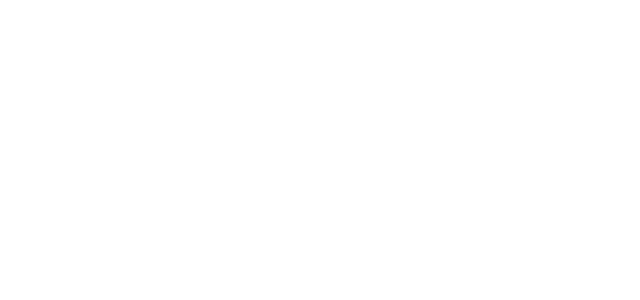
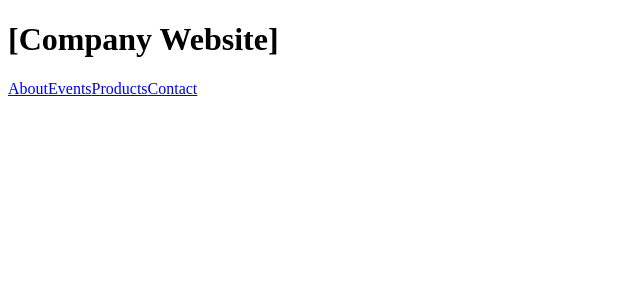
Before and after one commit to victorizbitskiy/react-router-app, a React (Create React App) app: page / in a window 1280 px wide. Shown: the top 300 px of the page, without its empty margins (0-640 px from the left). Built offline with nearby package versions, Linux system fonts and the light colour scheme.

Commit message:
add router

```diff
--- a/package.json
+++ b/package.json
@@ -8,6 +8,8 @@
     "@testing-library/user-event": "^13.5.0",
     "react": "^18.2.0",
     "react-dom": "^18.2.0",
+    "react-router": "^6.3.0",
+    "react-router-dom": "^6.3.0",
     "react-scripts": "5.0.1",
     "web-vitals": "^2.1.4"
   },
--- a/src/App.js
+++ b/src/App.js
@@ -1,7 +1,18 @@
+import React from 'react';
+import { Routes, Route } from 'react-router-dom';
+import { About, Contact, Events, Home, Products } from './pages';
+
 
 function App() {
   return (
     <div className="App">
+      <Routes>
+        <Route path="/" element={<Home />} />
+        <Route path="/about" element={<About />} />
+        <Route path="/events" element={<Events />} />
+        <Route path="/products" element={<Products />} />
+        <Route path="/contact" element={<Contact />} />
+      </Routes>
     </div>
   );
 }
--- a/src/index.js
+++ b/src/index.js
@@ -1,10 +1,11 @@
 import React from 'react';
 import ReactDOM from 'react-dom/client';
+import { BrowserRouter as Router } from 'react-router-dom';
 import App from './App';
 
 const root = ReactDOM.createRoot(document.getElementById('root'));
 root.render(
-  <React.StrictMode>
+  <Router>
     <App />
-  </React.StrictMode>
+  </Router>
 );
--- /dev/null
+++ b/src/pages.jsx
@@ -0,0 +1,48 @@
+import React from "react";
+import { Link } from "react-router-dom";
+
+export function Home() {
+  return (
+    <div>
+      <h1>[Company Website]</h1>
+      <nav>
+        <Link to="about">About</Link>
+        <Link to="events">Events</Link>
+        <Link to="products">Products</Link>
+        <Link to="contact">Contact</Link>
+      </nav>
+    </div>
+  );
+}
+
+export function About() {
+  return (
+    <div>
+      <h1>[About]</h1>
+    </div>
+  );
+}
+
+export function Events() {
+  return (
+    <div>
+      <h1>[Events]</h1>
+    </div>
+  );
+}
+
+export function Products() {
+  return (
+    <div>
+      <h1>[Products]</h1>
+    </div>
+  );
+}
+
+export function Contact() {
+  return (
+    <div>
+      <h1>[Contact]</h1>
+    </div>
+  );
+}
```
Also changed, not shown: 1 other file (tests, documents, lock files or other folders).
